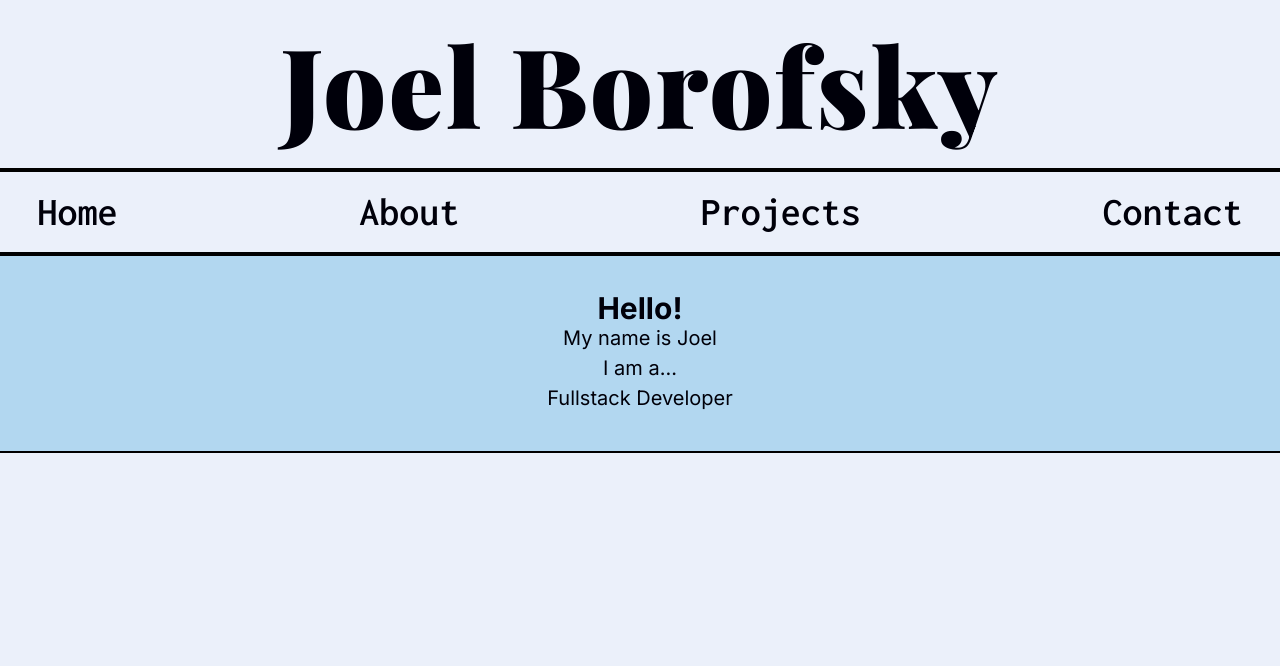
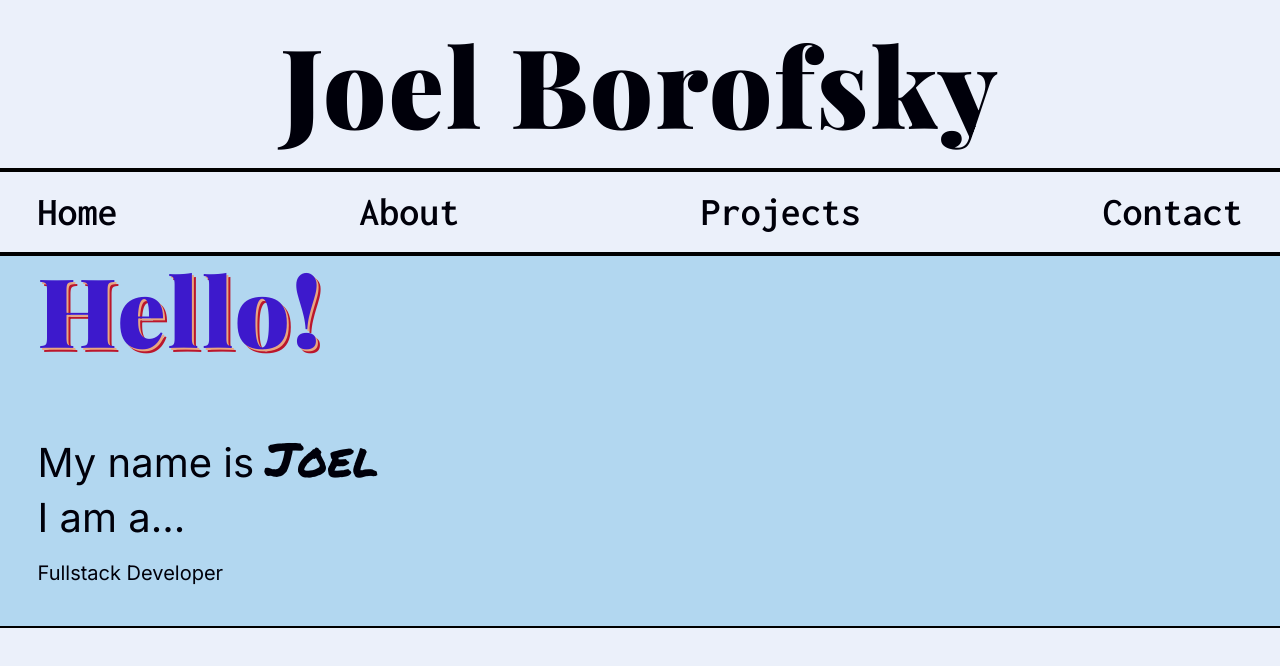
Before and after one commit to BorofskyDev/neu-profile, a Next.js app: page / in a window 1280 px wide. Shown: the top 666 px of the page. Built offline with nearby package versions, Linux system fonts and the light colour scheme.

Commit message:
Update typography styles and hero section content

```diff
--- a/components/typography/headers/main-title/MainTitle.module.scss
+++ b/components/typography/headers/main-title/MainTitle.module.scss
@@ -1,3 +1,10 @@
 .mainTitle {
-
+  margin-bottom: var(--spacing-200);
+  color: hsl(var(--indigo));
+  font-family: var(--font-title);
+  font-size: var(--fs-800);
+  font-weight: var(--fw-900);
+  letter-spacing: var(--letter-spacing-200);
+  text-shadow: 0.125rem 0.125rem hsl(var(--light-orange)),
+    0.25rem 0.25rem hsl(var(--red));
 }
--- a/sections/home-page/hero-section/content/HeroContent.jsx
+++ b/sections/home-page/hero-section/content/HeroContent.jsx
@@ -8,8 +8,8 @@ export default function HeroContent({ className }) {
   return (
     <div className={containerClasses}>
        <MainTitle>Hello!</MainTitle>
-       <p>My name is <span>Joel</span></p>
-       <p>I am a...</p>
+       <p className='fs-600'>My name is <span className='accent fs-700'>Joel</span></p>
+       <p className='fs-600'>I am a...</p>
        <SubTitleContainer>Fullstack Developer</SubTitleContainer>
     </div>
   )
--- a/sections/home-page/hero-section/content/HeroContent.module.scss
+++ b/sections/home-page/hero-section/content/HeroContent.module.scss
@@ -2,4 +2,12 @@
 
 .heroContent {
   @include dualSectionSubSection(var(--border-200));
+
+  p {
+    padding-bottom: var(--spacing-100);
+
+    &:last-child {
+      padding-bottom: 0;
+    }
+  }
 }
--- a/styles/base/variables/_typography.scss
+++ b/styles/base/variables/_typography.scss
@@ -1,8 +1,8 @@
 @use '../../utils/mixins' as *;
 
 :root {
-  --fs-900: 2.5rem;
-  --fs-800: 2rem;
+  --fs-900: 2.75rem;
+  --fs-800: 2.5rem;
   --fs-700: 1.5rem;
   --fs-600: 1.25rem;
   --fs-500: 1rem;
@@ -23,7 +23,7 @@
 
   @include breakpoint(laptop) {
     --fs-900: 6.875rem;
-    --fs-800: 4rem;
+    --fs-800: 6rem;
     --fs-700: 3rem;
     --fs-600: 2.5rem;
     --fs-500: 1.25rem;
@@ -34,7 +34,7 @@
 
   @include breakpoint(desktop) {
     --fs-900: 8.75rem;
-    --fs-800: 4.5rem;
+    --fs-800: 6.8rem;
     --fs-700: 3.5rem;
     --fs-600: 3rem;
     --fs-500: 1.5rem;
--- /dev/null
+++ b/styles/utils/classes/_font-size.scss
@@ -0,0 +1,31 @@
+.fs-900 {
+  font-size: var(--fs-900);
+}
+
+.fs-800 {
+  font-size: var(--fs-800);
+}
+
+.fs-700 {
+  font-size: var(--fs-700);
+}
+
+.fs-600 {
+  font-size: var(--fs-600);
+}
+
+.fs-500 {
+  font-size: var(--fs-500);
+}
+
+.fs-400 {
+  font-size: var(--fs-400);
+}
+
+.fs-300 {
+  font-size: var(--fs-300);
+}
+
+.fs-200 {
+  font-size: var(--fs-200);
+}
--- /dev/null
+++ b/styles/utils/classes/_fonts.scss
@@ -0,0 +1,15 @@
+.title {
+  font-family: var(--font-title);
+}
+
+.body {
+  font-family: var(--font-body);
+}
+
+.link {
+  font-family: var(--font-link);
+}
+
+.accent {
+  font-family: var(--font-accent);
+}
--- a/styles/utils/classes/_index.scss
+++ b/styles/utils/classes/_index.scss
@@ -1,2 +1,4 @@
 @forward 'backgrounds';
 @forward 'fill';
+@forward 'font-size';
+@forward 'fonts';
--- a/styles/utils/mixins/_containers.scss
+++ b/styles/utils/mixins/_containers.scss
@@ -13,6 +13,5 @@
     border-bottom: $border;
     display: flex;
     flex-direction: column;
-    align-items: center;
     justify-content: center;
 }
```
